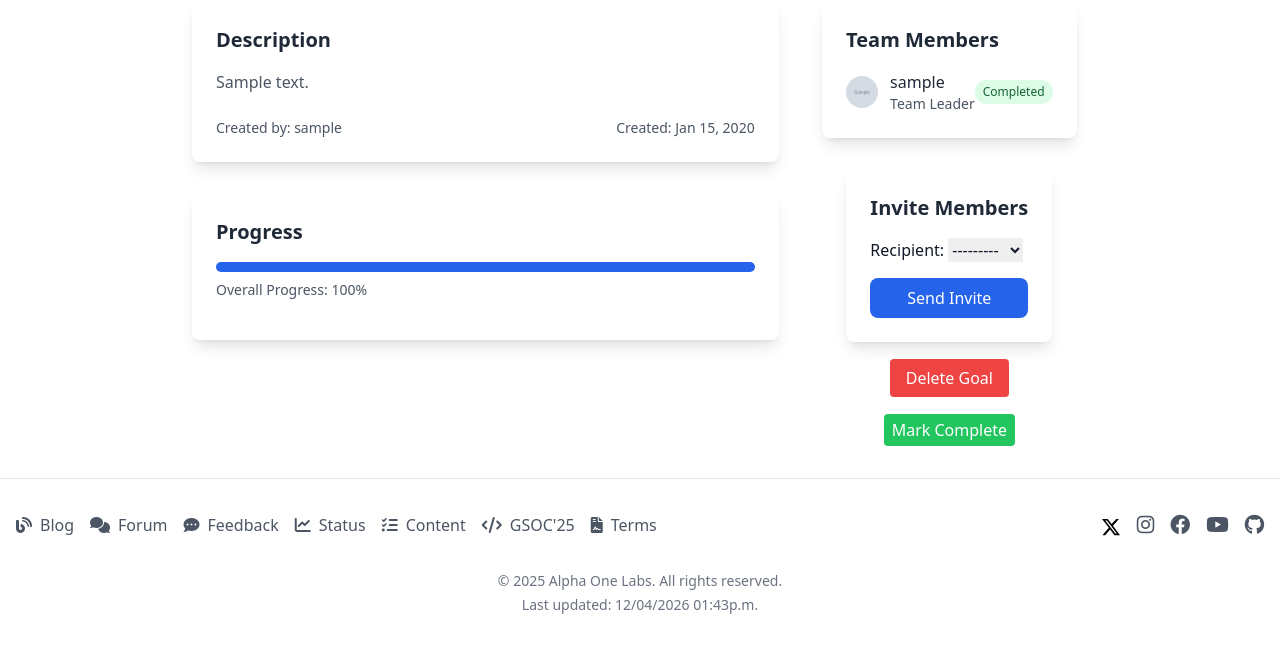
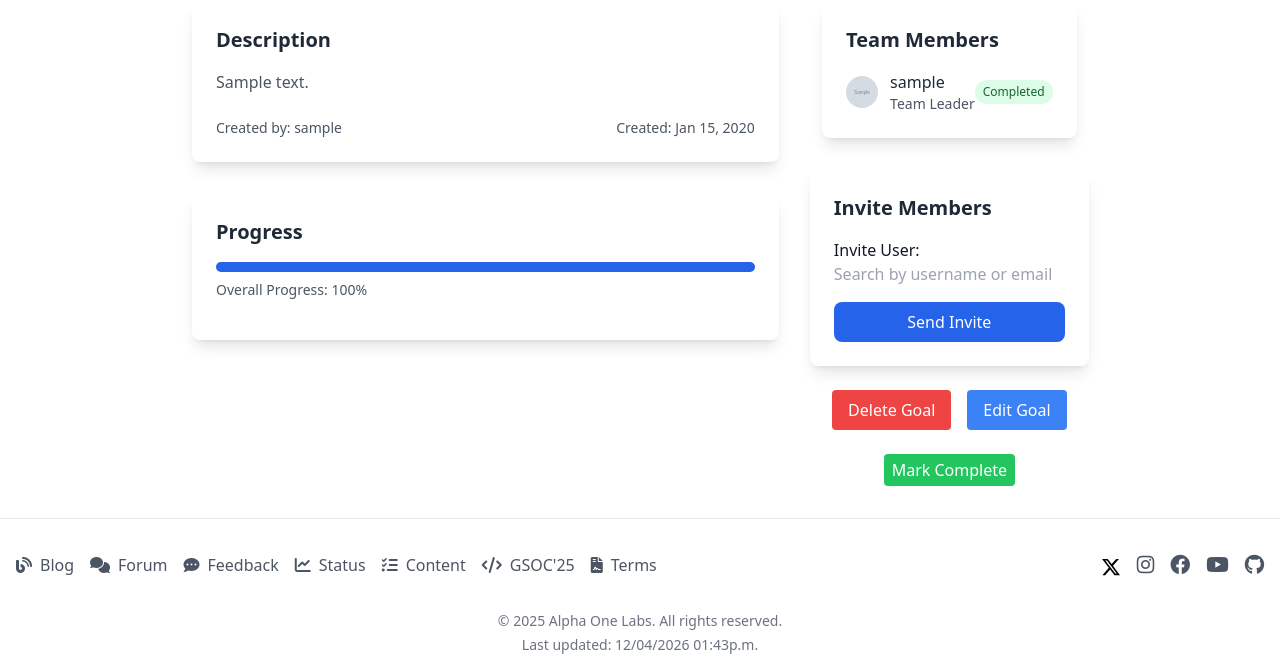
Before and after one commit to ishaan-arora-1/education-website, a Django app: page /en/teams/1/ in a window 1280 px wide. Shown: the part 154-824 px from the top of the page. Before the commit the page ends 768 px from the top, so only its background shows below. Run offline with Django 4.2, Linux system fonts and the light colour scheme; a user stored in the database is signed in; tables that the repository leaves empty hold one stand-in row (values such as "Sample post"); grey boxes marked "Sample" are stand-in pictures; some libraries are stand-ins or nearby versions.

Commit message:
added edit goal and delete goal

```diff
--- a/web/forms.py
+++ b/web/forms.py
@@ -1093,12 +1093,29 @@ class TeamGoalForm(forms.ModelForm):
 class TeamInviteForm(forms.ModelForm):
     """Form for inviting users to a team goal."""
 
+    recipient_search = forms.CharField(
+        label="Invite User",
+        widget=forms.TextInput(attrs={
+            "class": "form-control",
+            "placeholder": "Search by username or email",
+            "list": "user-list",
+            "autocomplete": "off",
+        }),
+        required=False,
+    )
+
     class Meta:
         model = TeamInvite
         fields = ["recipient"]
         widgets = {
-            "recipient": forms.Select(attrs={"class": "form-select"}),
+            "recipient": forms.HiddenInput(),
         }
+
+    def __init__(self, *args, **kwargs):
+        super().__init__(*args, **kwargs)
+        # Get all users except the current user (will be filtered in the view)
+        self.fields["recipient"].queryset = User.objects.all()
+
 
 class ProgressTrackerForm(forms.ModelForm):
     class Meta:
--- a/web/templates/teams/detail.html
+++ b/web/templates/teams/detail.html
@@ -82,6 +82,11 @@
               <h2 class="text-xl font-semibold text-gray-800 dark:text-gray-200 mb-4">{% trans "Invite Members" %}</h2>
               <form method="post" class="space-y-4">
                 {% csrf_token %}
+                <datalist id="user-list">
+                  {% for user in available_users %}
+                    <option value="{{ user.username }} ({{ user.email }})" data-id="{{ user.id }}">
+                  {% endfor %}
+                </datalist>
                 {{ invite_form.as_p }}
                 <button type="submit"
                         class="w-full bg-blue-600 hover:bg-blue-700 text-white px-4 py-2 rounded-lg transition duration-200">
@@ -90,11 +95,17 @@
               </form>
             </div>
           {% endif %}
-          {% if goal.creator == request.user %}
-            <div class="mt-6">
-              <a href="{% url 'delete_team_goal' goal.id %}"
-                 class="bg-red-500 hover:bg-red-600 text-white text-lh px-4 py-2 rounded transition duration-200">
-                {% trans "Delete Goal" %}
+          {% if goal.creator == request.user or user_is_leader %}
+            <div class="mt-6 flex space-x-4">
+              {% if goal.creator == request.user %}
+                <a href="{% url 'delete_team_goal' goal.id %}"
+                   class="bg-red-500 hover:bg-red-600 text-white text-lh px-4 py-2 rounded transition duration-200">
+                  {% trans "Delete Goal" %}
+                </a>
+              {% endif %}
+              <a href="{% url 'edit_team_goal' goal.id %}"
+                 class="bg-blue-500 hover:bg-blue-600 text-white text-lh px-4 py-2 rounded transition duration-200">
+                {% trans "Edit Goal" %}
               </a>
             </div>
           {% endif %}
@@ -112,3 +123,28 @@
     </div>
   </div>
 {% endblock %}
+
+{% block extra_js %}
+<script>
+  document.addEventListener('DOMContentLoaded', function() {
+    const recipientSearch = document.getElementById('id_recipient_search');
+    const recipientField = document.getElementById('id_recipient');
+
+    if (recipientSearch) {
+      recipientSearch.addEventListener('change', function() {
+        const selectedOption = this.value;
+        const userList = document.getElementById('user-list');
+
+        // Find the matching option
+        for (const option of userList.options) {
+          if (option.value === selectedOption) {
+            // Set the hidden recipient field to the user ID
+            recipientField.value = option.dataset.id;
+            break;
+          }
+        }
+      });
+    }
+  });
+</script>
+{% endblock %}
--- a/web/templates/web/study/group_detail.html
+++ b/web/templates/web/study/group_detail.html
@@ -104,7 +104,7 @@
                 <input type="hidden" name="action" value="join" />
                 <button type="submit"
                         class="bg-orange-500 hover:bg-orange-600 text-white font-semibold px-4 py-2 rounded-lg flex items-center {% if group.members.count >= group.max_members %}opacity-50 cursor-not-allowed{% endif %}"
-                        {% if group.members.count >= group.max_members %}disabled{% endif %}>
+                        {% if group.members.count >= group.max_members %}disabled="disabled"{% endif %}>
                   <i class="fa-solid fa-right-to-bracket mr-2"></i>
                   Join Group
                 </button>
--- a/web/urls.py
+++ b/web/urls.py
@@ -237,6 +237,7 @@ urlpatterns += i18n_patterns(
     path("teams/<int:goal_id>/mark-contribution/", views.mark_team_contribution, name="mark_team_contribution"),
     path("teams/<int:goal_id>/delete/", views.delete_team_goal, name="delete_team_goal"),
     path("teams/<int:goal_id>/remove-member/<int:member_id>/", views.remove_team_member, name="remove_team_member"),
+    path("teams/<int:goal_id>/edit/", views.edit_team_goal, name="edit_team_goal"),
     path("trackers/", views.tracker_list, name="tracker_list"),
     path("trackers/create/", views.create_tracker, name="create_tracker"),
     path("trackers/<int:tracker_id>/", views.tracker_detail, name="tracker_detail"),
--- a/web/views.py
+++ b/web/views.py
@@ -3330,6 +3330,9 @@ def team_goal_detail(request, goal_id):
         messages.error(request, "You do not have access to this team goal.")
         return redirect("team_goals")
 
+    # Get existing team members to exclude from invitation
+    existing_members = goal.members.values_list("user_id", flat=True)
+
     # Handle inviting new members
     if request.method == "POST":
         form = TeamInviteForm(request.POST)
@@ -3343,10 +3346,16 @@ def team_goal_detail(request, goal_id):
     else:
         form = TeamInviteForm()
 
+    # Get users that can be invited (exclude existing members and the creator)
+    available_users = User.objects.exclude(
+        id__in=list(existing_members) + [goal.creator.id]
+    ).values("id", "username", "email")
+
     context = {
         "goal": goal,
         "invite_form": form,
         "user_is_leader": goal.members.filter(user=request.user, role="leader").exists(),
+        "available_users": available_users,
     }
     return render(request, "teams/detail.html", context)
 
@@ -3385,6 +3394,33 @@ def decline_team_invite(request, invite_id):
 
     messages.info(request, f"You have declined to join {invite.goal.title}.")
     return redirect("team_goals")
+
+
+@login_required
+def edit_team_goal(request, goal_id):
+    """Edit an existing team goal."""
+    goal = get_object_or_404(TeamGoal, id=goal_id)
+
+    # Check if user is the creator or a leader
+    if not (goal.creator == request.user or goal.members.filter(user=request.user, role="leader").exists()):
+        messages.error(request, "You don't have permission to edit this team goal.")
+        return redirect("team_goal_detail", goal_id=goal_id)
+
+    if request.method == "POST":
+        form = TeamGoalForm(request.POST, instance=goal)
+        if form.is_valid():
+            form.save()
+            messages.success(request, "Team goal updated successfully!")
+            return redirect("team_goal_detail", goal_id=goal.id)
+    else:
+        form = TeamGoalForm(instance=goal)
+
+    context = {
+        "form": form,
+        "goal": goal,
+        "is_edit": True,
+    }
+    return render(request, "teams/create.html", context)
 
 
 @login_required
```
Also changed, not shown: web/templates/teams/create.html (+17 -3 lines).
